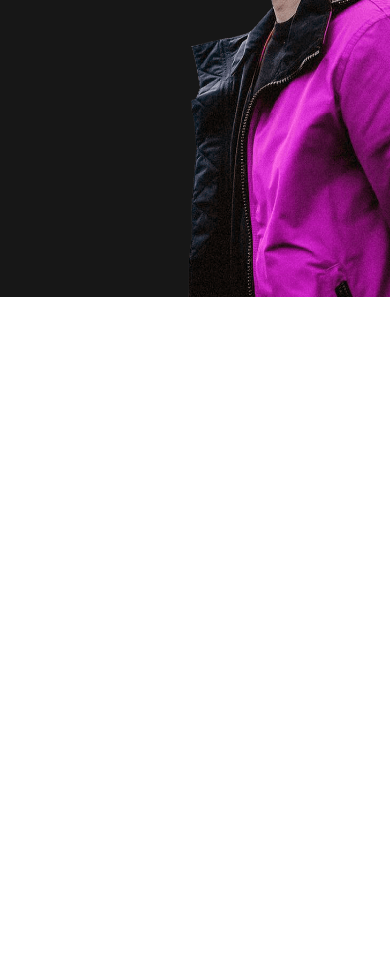
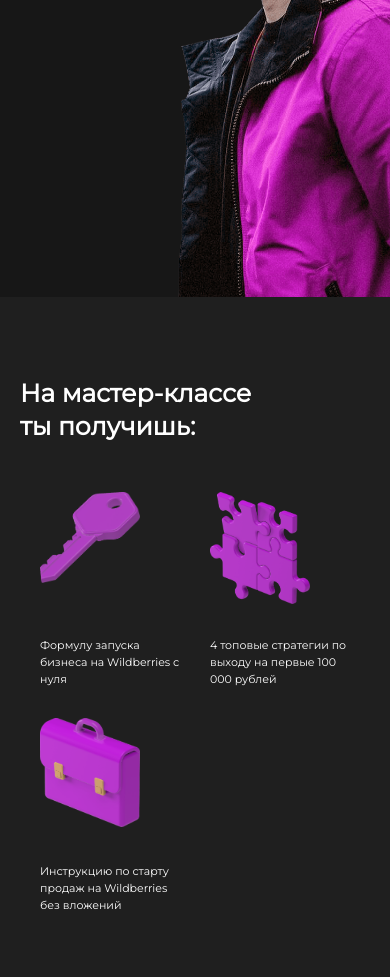
Before and after one commit to ErlanKusain/wildberries, a website: page src/index.html in a window 390 px wide. Shown: the part 547-1524 px from the top of the page. Before the commit the page ends 844 px from the top, so only its background shows below. Drawn offline with Linux system fonts and the light colour scheme.

Commit message:
mobile adaptive second section

```diff
--- a/src/index.html
+++ b/src/index.html
@@ -36,7 +36,7 @@
     </section>
 
 
-    <!-- <section class="masterclass">
+    <section class="masterclass">
         <div class="container">
             <div class="masterclass-title">На мастер-классе <br> ты получишь:</div>
 
@@ -59,7 +59,7 @@
 
             </div>
         </div>
-    </section> -->
+    </section>
 
 
     <!-- <section class="reviews">
--- a/src/sass/base/_media.scss
+++ b/src/sass/base/_media.scss
@@ -43,6 +43,12 @@
             left: 40px;
         }
 
+    }
+    .masterclass {
+        &__wrapper {
+            display: grid;
+            column-gap: unset;
+        }
     }
 }
 
@@ -103,8 +109,23 @@
         }
 
     }
+    .masterclass {
+        &__wrapper {
+            grid-template-columns: repeat(3,minmax(235px,400px));
+            grid-template-rows: auto;
+            column-gap: 15px;
+        }
+        &__item {
+            &-descr {
+                font-size: 15px;
+            }
+        }
+        &-title {
+            font-size: 31px;
+        }
+    }
+
 }
-
 
 @media (max-width: 768px) {
     .container {
@@ -163,13 +184,31 @@
         }
 
     }
+    .masterclass {
+        &__wrapper {
+            grid-template-columns: repeat(3,minmax(170px,400px));
+            grid-template-rows: auto;
+            column-gap: 10px;
+        }
+        &__item {
+            &-descr {
+                font-size: 11px;
+            }
+            &-img {
+                width: 100px;
+                height: 105px;
+            }
+        }
+        &-title {
+            font-size: 25px;
+        }
+    }
 }
 
 
 @media (max-width: 576px) {
     .container {
         width: 100%;
-        padding: 0 10px;
     }
     .promo {
         &__block-title {
@@ -225,4 +264,26 @@
         }
 
     }
+    .masterclass {
+        &__wrapper {
+            grid-template-columns: repeat(2,140px);
+            grid-template-rows: auto;
+            column-gap: 30px;
+            row-gap: 30px;
+            justify-content: center;
+        }
+        &__item {
+            &-descr {
+                font-size: 11px;
+            }
+            &-img {
+                width: 100px;
+                height: 105px;
+            }
+        }
+        &-title {
+            font-size: 25px;
+            padding-left: 20px;
+        }
+    }
 }
--- a/src/sass/blocks/_masterclass.scss
+++ b/src/sass/blocks/_masterclass.scss
@@ -6,8 +6,7 @@
         display: grid;
         grid-template-columns: repeat(3,minmax(320px, 400px));
         grid-template-rows: auto;
-        column-gap: 12
-        0px;
+        column-gap: 10px;
     }
     &-title{
         font-size: 39px;
```
Also changed, not shown: src/css/style.min.css, 1 other file.
